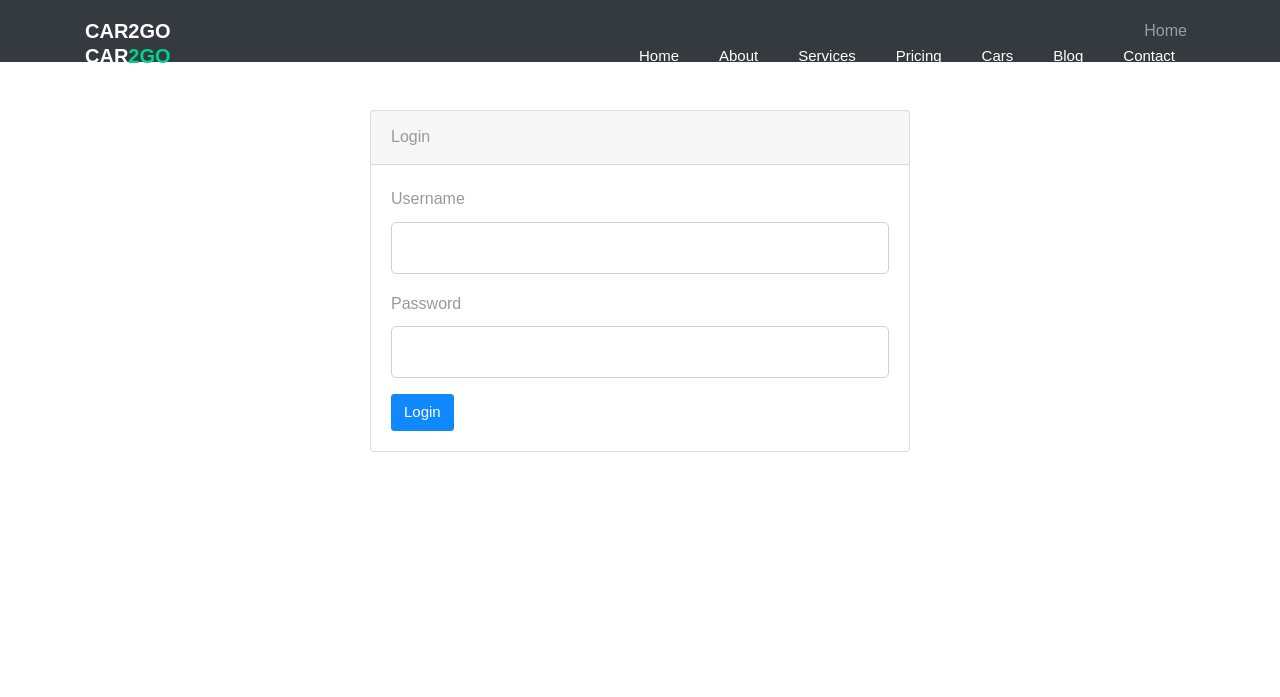
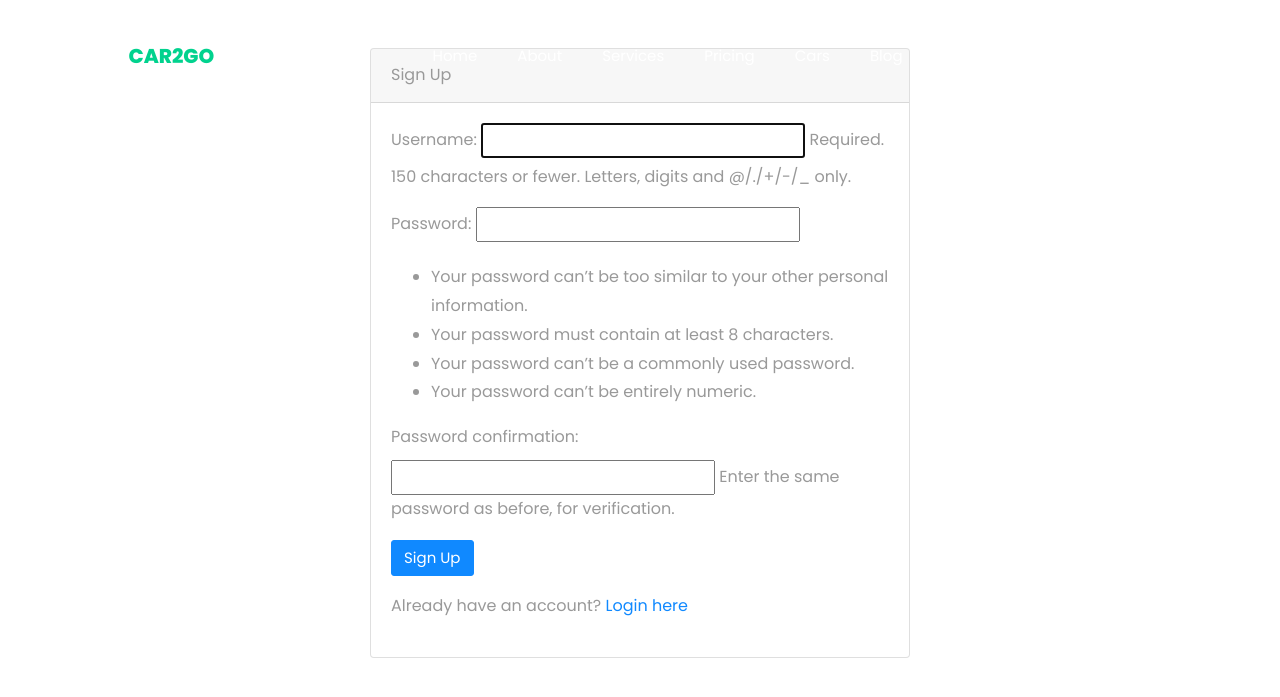
Before and after one commit to Michelle-567/CARRENTALSYSTEM, a Django app: page / in a window 1280 px wide. Shown: the top 697 px of the page. Run offline with Django 5.2, Linux system fonts and the light colour scheme; some libraries are stand-ins or nearby versions.

Commit message:
Update in templates, views, urls, models and forms

```diff
--- a/rental/forms.py
+++ b/rental/forms.py
@@ -1,13 +1,8 @@
-# from django import forms
-# from .models import Contact  # If you have a Contact model
 
-# class ContactForm(forms.ModelForm):
-#     class Meta:
-#         model = Contact
-#         fields = ['name', 'email', 'message']
-#         # Add any other fields and validation as needed
 from django import forms
 from .models import Contact
+from django.contrib.auth.models import User
+from django.contrib.auth.forms import UserCreationForm, AuthenticationForm
 
 class ContactForm(forms.ModelForm):
     class Meta:
@@ -19,7 +14,7 @@
             'message': 'Your Message',
         }
         widgets = {
-            'message': forms.Textarea(attrs={'rows': 4}),  # Adjust widget attributes as needed
+            'message': forms.Textarea(attrs={'rows': 4}),
         }
 
     def __init__(self, *args, **kwargs):
@@ -27,3 +22,13 @@
         self.fields['name'].widget.attrs.update({'class': 'form-control'})
         self.fields['email'].widget.attrs.update({'class': 'form-control'})
         self.fields['message'].widget.attrs.update({'class': 'form-control', 'placeholder': 'Enter your message here'})
+
+class SignUpForm(UserCreationForm):
+    class Meta:
+        model = User
+        fields = ['username', 'password1', 'password2']
+
+class UserLoginForm(AuthenticationForm):
+    class Meta:
+        model = User
+        fields = ['username', 'password']
--- a/rental/templates/about.html
+++ b/rental/templates/about.html
@@ -48,6 +48,7 @@
             <li class="nav-item"><a href="{% url 'cars' %}" class="nav-link">Cars</a></li>
             <li class="nav-item"><a href="{% url 'blog' %}" class="nav-link">Blog</a></li>
             <li class="nav-item"><a href="{% url 'contact' %}" class="nav-link">Contact</a></li>
+            <li class="nav-item"><a href="{% url 'logout' %}" class="nav-link">Logout</a></li>
 	        </ul>
 	      </div>
 	    </div>
--- a/rental/templates/accounts/login.html
+++ /dev/null
@@ -1,74 +0,0 @@
-{% extends 'layouts/base.html' %}
-{% load static %}
-{% block content %}
-<!DOCTYPE html>
-<html lang="en">
-
-<head>
-  <meta charset="UTF-8">
-  <meta name="viewport" content="width=device-width, initial-scale=1.0">
-  <title>Login - Car2go</title>
-  <!-- CSS -->
-  <!-- Include your CSS files here -->
-</head>
-
-<body>
-
-  <nav class="navbar navbar-expand-lg navbar-dark bg-dark">
-    <div class="container">
-      <a class="navbar-brand" href="{% url 'index' %}"
-        onclick="event.preventDefault(); document.getElementById('index-link').scrollIntoView();">Car2go</a>
-      <button class="navbar-toggler" type="button" data-toggle="collapse" data-target="#navbarNav"
-        aria-controls="navbarNav" aria-expanded="false" aria-label="Toggle navigation">
-        <span class="navbar-toggler-icon"></span>
-      </button>
-      <div class="collapse navbar-collapse" id="navbarNav">
-        <ul class="navbar-nav ml-auto">
-          <li class="nav-item">
-            <a id="index-link" class="nav-link" href="{% url 'index' %}"
-              onclick="event.preventDefault(); document.getElementById('index-link').scrollIntoView();">Home</a>
-          </li>
-          <!-- Add other navigation links here -->
-        </ul>
-      </div>
-    </div>
-  </nav>
-
-
-  <div class="container mt-5">
-    <div class="row justify-content-center">
-      <div class="col-md-6">
-        <div class="card">
-          <div class="card-header">Login</div>
-
-          <div class="card-body">
-            <form method="post">
-              {% csrf_token %}
-              {% if error %}
-              <div class="alert alert-danger" role="alert">
-                {{ error }}
-              </div>
-              {% endif %}
-              <div class="form-group">
-                <label for="username">Username</label>
-                <input type="text" class="form-control" id="username" name="username" required>
-              </div>
-              <div class="form-group">
-                <label for="password">Password</label>
-                <input type="password" class="form-control" id="password" name="password" required>
-              </div>
-              <button type="submit" class="btn btn-primary">Login</button>
-            </form>
-          </div>
-        </div>
-      </div>
-    </div>
-  </div>
-
-  <!-- JavaScript -->
-  <!-- Include your JavaScript files here -->
-
-</body>
-
-</html>
-{% endblock %}
--- a/rental/templates/index.html
+++ b/rental/templates/index.html
@@ -50,6 +50,7 @@
                     <li class="nav-item"><a href="{% url 'cars' %}" class="nav-link">Cars</a></li>
                     <li class="nav-item"><a href="{% url 'blog' %}" class="nav-link">Blog</a></li>
                     <li class="nav-item"><a href="{% url 'contact' %}" class="nav-link">Contact</a></li>
+                    <li class="nav-item"><a href="{% url 'logout' %}" class="nav-link">logout</a></li>
 	        </ul>
 	      </div>
 	    </div>
--- a/rental/templates/layouts/base.html
+++ b/rental/templates/layouts/base.html
@@ -1,34 +1,40 @@
+{% load static %}
+<!DOCTYPE html>
 
-<!DOCTYPE html>
-{% load static %}
 <html lang="en">
 
 <head>
-    <meta charset="UTF-8">
-    <meta name="viewport" content="width=device-width, initial-scale=1.0">
-    <title>{% block title %}Car2go - Free Bootstrap 4 Template by Colorlib{% endblock %}</title>
-    <!-- CSS -->
+    <title>Car2go - Car Rental System</title>
+    <meta charset="utf-8">
+    <meta name="viewport" content="width=device-width, initial-scale=1, shrink-to-fit=no">
+
+    <link href="https://fonts.googleapis.com/css?family=Poppins:200,300,400,500,600,700,800&display=swap"
+        rel="stylesheet">
+
     <link rel="stylesheet" href="{% static 'css/open-iconic-bootstrap.min.css' %}">
     <link rel="stylesheet" href="{% static 'css/animate.css' %}">
+
     <link rel="stylesheet" href="{% static 'css/owl.carousel.min.css' %}">
     <link rel="stylesheet" href="{% static 'css/owl.theme.default.min.css' %}">
     <link rel="stylesheet" href="{% static 'css/magnific-popup.css' %}">
+
     <link rel="stylesheet" href="{% static 'css/aos.css' %}">
+
     <link rel="stylesheet" href="{% static 'css/ionicons.min.css' %}">
+
     <link rel="stylesheet" href="{% static 'css/bootstrap-datepicker.css' %}">
     <link rel="stylesheet" href="{% static 'css/jquery.timepicker.css' %}">
+
     <link rel="stylesheet" href="{% static 'css/flaticon.css' %}">
     <link rel="stylesheet" href="{% static 'css/icomoon.css' %}">
     <link rel="stylesheet" href="{% static 'css/style.css' %}">
-
-    <!-- End CSS -->
 </head>
 
 <body>
 
     <nav class="navbar navbar-expand-lg navbar-dark ftco_navbar bg-dark ftco-navbar-light" id="ftco-navbar">
         <div class="container">
-            <a class="navbar-brand" href="{% url 'index' %}">Car<span>2<span>Go</span></a>
+            <a class="navbar-brand" href="{% url 'index' %}">Car<span>Car2Go</span></a>
             <button class="navbar-toggler" type="button" data-toggle="collapse" data-target="#ftco-nav"
                 aria-controls="ftco-nav" aria-expanded="false" aria-label="Toggle navigation">
                 <span class="oi oi-menu"></span> Menu
@@ -36,7 +42,6 @@
 
             <div class="collapse navbar-collapse" id="ftco-nav">
                 <ul class="navbar-nav ml-auto">
-
                     <li class="nav-item"><a href="{% url 'index' %}" class="nav-link">Home</a></li>
                     <li class="nav-item"><a href="{% url 'about' %}" class="nav-link">About</a></li>
                     <li class="nav-item"><a href="{% url 'services' %}" class="nav-link">Services</a></li>
@@ -44,7 +49,12 @@
                     <li class="nav-item"><a href="{% url 'cars' %}" class="nav-link">Cars</a></li>
                     <li class="nav-item"><a href="{% url 'blog' %}" class="nav-link">Blog</a></li>
                     <li class="nav-item"><a href="{% url 'contact' %}" class="nav-link">Contact</a></li>
-
+                    {% if user.is_authenticated %}
+                    <li class="nav-item"><a href="{% url 'logout' %}" class="nav-link">Logout</a></li>
+                    {% else %}
+                    <li class="nav-item"><a href="{% url 'login' %}" class="nav-link">Login</a></li>
+                    <li class="nav-item"><a href="{% url 'signup' %}" class="nav-link">Signup</a></li>
+                    {% endif %}
                 </ul>
             </div>
         </div>
@@ -53,7 +63,6 @@
     {% block content %}
     {% endblock %}
 
-    <!-- JavaScript -->
     <script src="{% static 'js/jquery.min.js' %}"></script>
     <script src="{% static 'js/jquery-migrate-3.0.1.min.js' %}"></script>
     <script src="{% static 'js/popper.min.js' %}"></script>
@@ -68,8 +77,6 @@
     <script src="{% static 'js/bootstrap-datepicker.js' %}"></script>
     <script src="{% static 'js/scrollax.min.js' %}"></script>
     <script src="{% static 'js/main.js' %}"></script>
-    <!-- End JavaScript -->
-
 </body>
 
 </html>
--- /dev/null
+++ b/rental/templates/registration/signup.html
@@ -0,0 +1,21 @@
+{% extends 'layouts/base.html' %}
+{% load static %}
+{% block content %}
+<div class="container mt-5">
+    <div class="row justify-content-center">
+        <div class="col-md-6">
+            <div class="card">
+                <div class="card-header">Sign Up</div>
+                <div class="card-body">
+                    <form method="post">
+                        {% csrf_token %}
+                        {{ form.as_p }}
+                        <button type="submit" class="btn btn-primary">Sign Up</button>
+                    </form>
+                    <p class="mt-3">Already have an account? <a href="{% url 'login' %}">Login here</a></p>
+                </div>
+            </div>
+        </div>
+    </div>
+</div>
+{% endblock %}
--- a/rental/urls.py
+++ b/rental/urls.py
@@ -1,17 +1,16 @@
 from django.urls import path
+from django.contrib.auth import views as auth_views
 from . import views
 
-from .views import login_view
-
 urlpatterns = [
-
-    path('', login_view, name='login'),
-    path('home/', views.index, name='index'),
+    path('', views.signup_view, name='signup'),
+    path('login/', auth_views.LoginView.as_view(template_name='registration/login.html'), name='login'),
+    path('logout/', auth_views.LogoutView.as_view(next_page='index'), name='logout'),
+    path('index', views.index, name='index'),  # Make sure this is the root path for the index view
     path('about/', views.about_view, name='about'),
-    path('services.html/', views.services_view, name='services'),
-    path('pricing.html/', views.pricing_view, name='pricing'),
-    path('cars.html/', views.cars_view, name='cars'),
-    path('blog.html/', views.blog_view, name='blog'),
+    path('services/', views.services_view, name='services'),
+    path('pricing/', views.pricing_view, name='pricing'),
+    path('cars/', views.cars_view, name='cars'),
+    path('blog/', views.blog_view, name='blog'),
     path('contact/', views.contact_view, name='contact'),
-
 ]
--- a/rental/views.py
+++ b/rental/views.py
@@ -1,5 +1,7 @@
 from django.shortcuts import render, redirect
-from django.contrib.auth import authenticate, login
+from django.contrib.auth import authenticate, login,logout
+from .forms import SignUpForm, UserLoginForm
+
 
 def index(request):
     return render(request, 'index.html')
@@ -35,16 +37,35 @@
     return render(request, 'contact.html', context)
 
 
+def signup_view(request):
+    if request.method == 'POST':
+        form = SignUpForm(request.POST)
+        if form.is_valid():
+            user = form.save()
+            raw_password = form.cleaned_data.get('password1')
+            user = authenticate(username=user.username, password=raw_password)
+            if user is not None:
+                login(request, user)
+                return redirect('index')  # Corrected redirect to 'index'
+    else:
+        form = SignUpForm()
+    return render(request, 'registration/signup.html', {'form': form})
+
 def login_view(request):
     if request.method == 'POST':
-        username = request.POST.get('username')
-        password = request.POST.get('password')
-        user = authenticate(request, username=username, password=password)
-        if user is not None:
-            login(request, user)
-            return redirect('index')  # Redirect to the index page
-        else:
-            # Authentication failed, display an error message
-            return render(request, 'accounts/login.html', {'error': 'Invalid username or password'})
+        form = UserLoginForm(request, data=request.POST)
+        if form.is_valid():
+            username = form.cleaned_data.get('username')
+            password = form.cleaned_data.get('password')
+            user = authenticate(username=username, password=password)
+            if user is not None:
+                login(request, user)
+                return redirect('index')
     else:
-        return render(request, 'accounts/login.html')
+        form = UserLoginForm()
+    return render(request, 'registration/login.html', {'form': form})
+
+
+def logout_view(request):
+    logout(request)
+    return render(request, 'registration/logout.html')
```
Also changed, not shown: CarRental/settings.py (+16 -0 lines), rental/admin.py (+7 -16 lines), rental/models.py (+12 -3 lines), rental/templates/registration/login.html (added, +21 -0 lines), rental/templates/registration/logout.html (added, +17 -0 lines), db.sqlite3, rental/migrations/0002_alter_customer_user.py (added), rental/templates/accounts/register.html (deleted).
